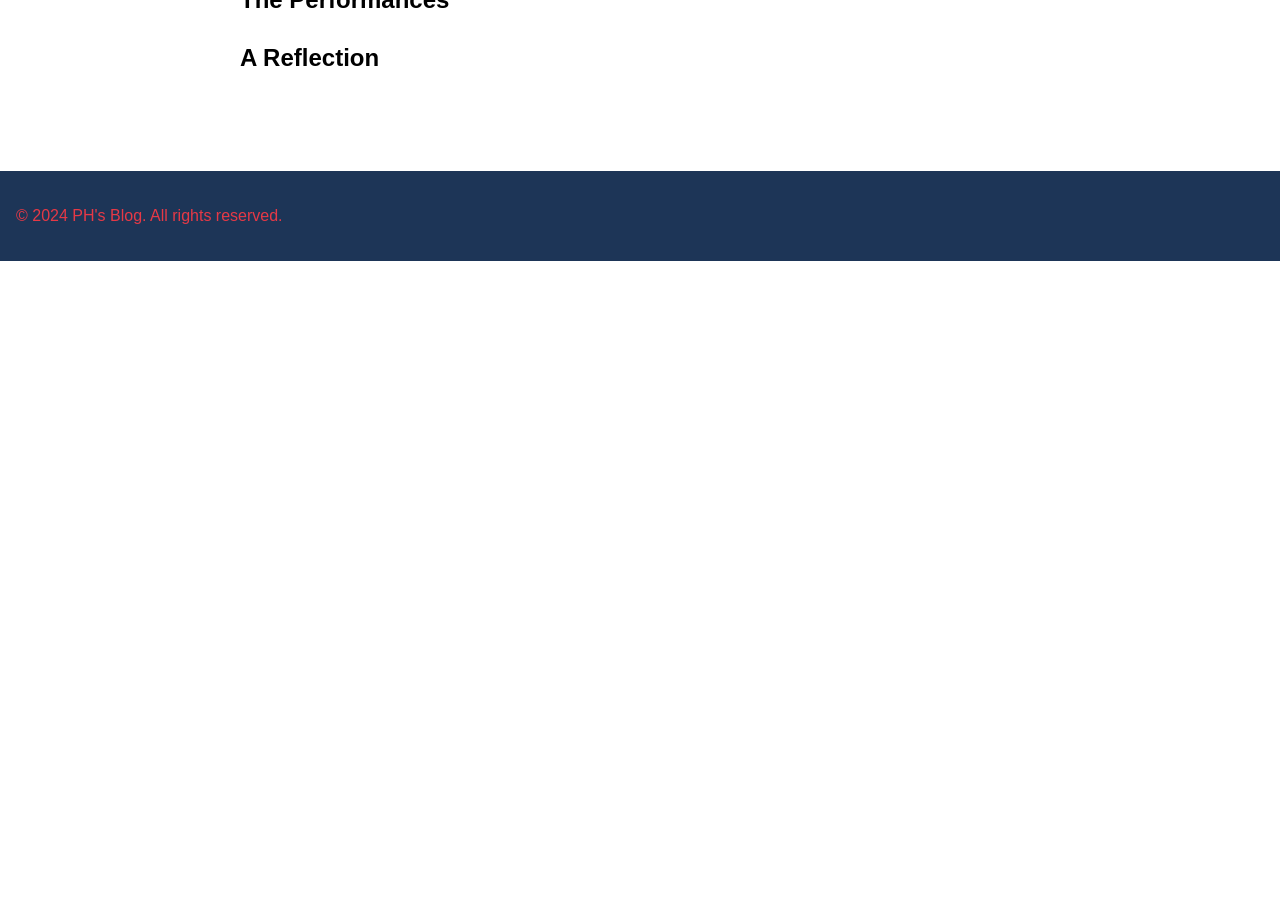
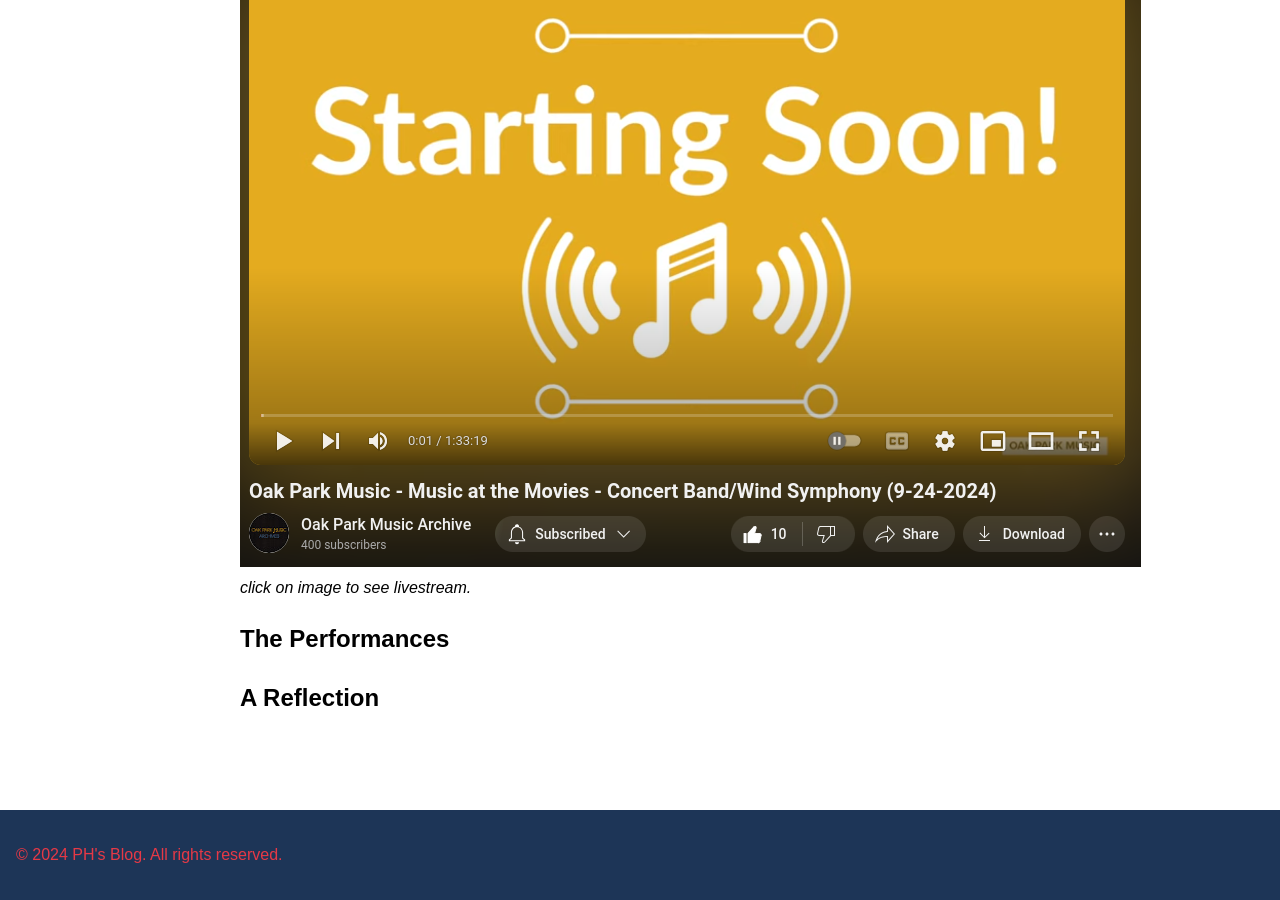
Before and after one commit to CaptainSapphire/PH-s-Blog, a Jekyll site: the page built from _posts/2024-09-30-MatM-night-one.md, in a window 1280 px wide and 900 px high, scrolled down 1257 px. Built offline with Jekyll 4.4.1, drawn with Linux system fonts in a browser that asks for light colours; our own code applies the rules of GitHub Pages for plain Markdown files; before the commit the page ends 1518 px from its top, so only the background shows below that.

Commit message:
Update 2024-09-30-MatM-night-one.md

```diff
--- a/_posts/2024-09-30-MatM-night-one.md
+++ b/_posts/2024-09-30-MatM-night-one.md
@@ -23,8 +23,8 @@
 more proud.
 <br>
 All of a sudden, Mr. Borquez (Music Director) appeared and asked Ava Winkle to come sing the Star Spangled Banner. This was not planned, and I jumped in as emcee for a few minutes. I wasn't the smoothest, but I was ready. I think with more practice perhaps I could get the hang of improv and livestreaming, but for now, I will stick to videos.
-
-
+[!["Thumbnail of livestream"](https://github.com/CaptainSapphire/PH-s-Blog/blob/main/assets/September%202024/Screenshot%202024-09-30%201.40.11%20PM.png?raw=true)](https://www.youtube.com/watch?v=_GpMPi6GcXs)
+*click on image to see livestream.*
 
 # The Performances
 
```
